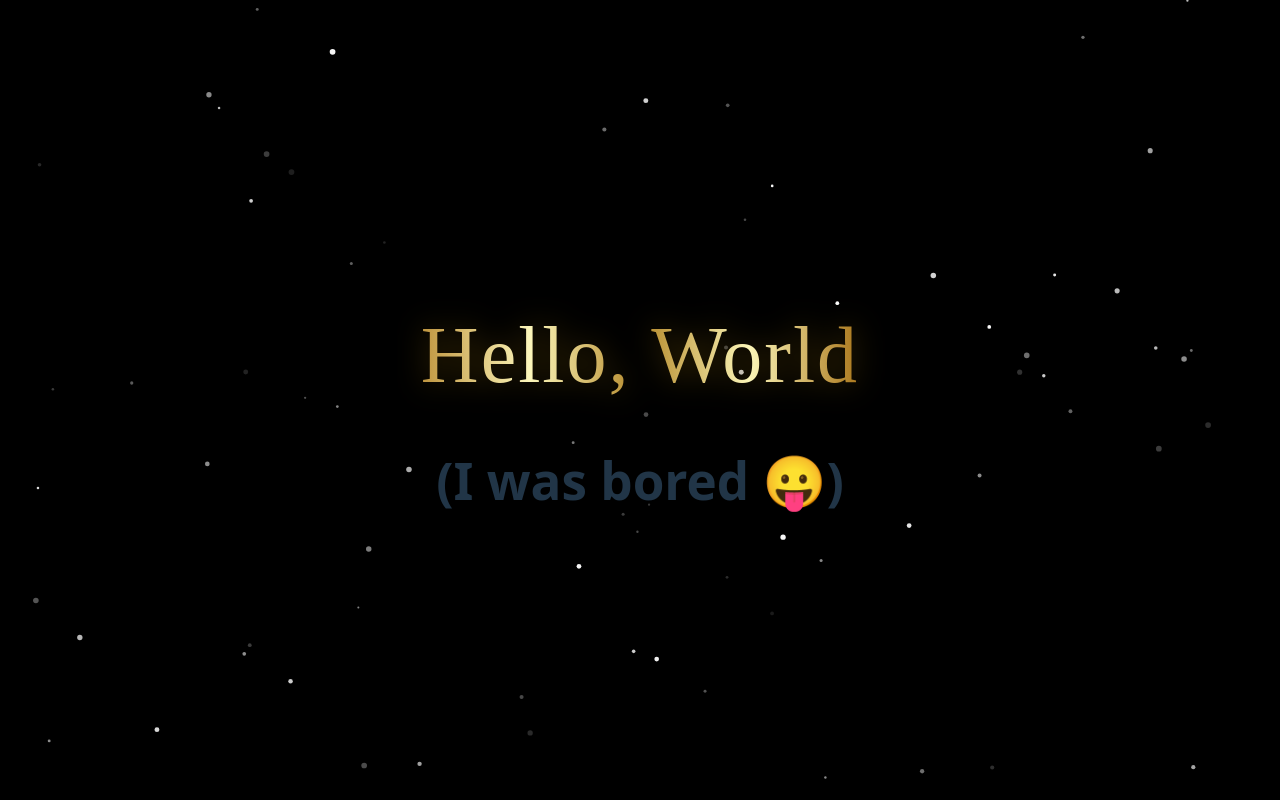
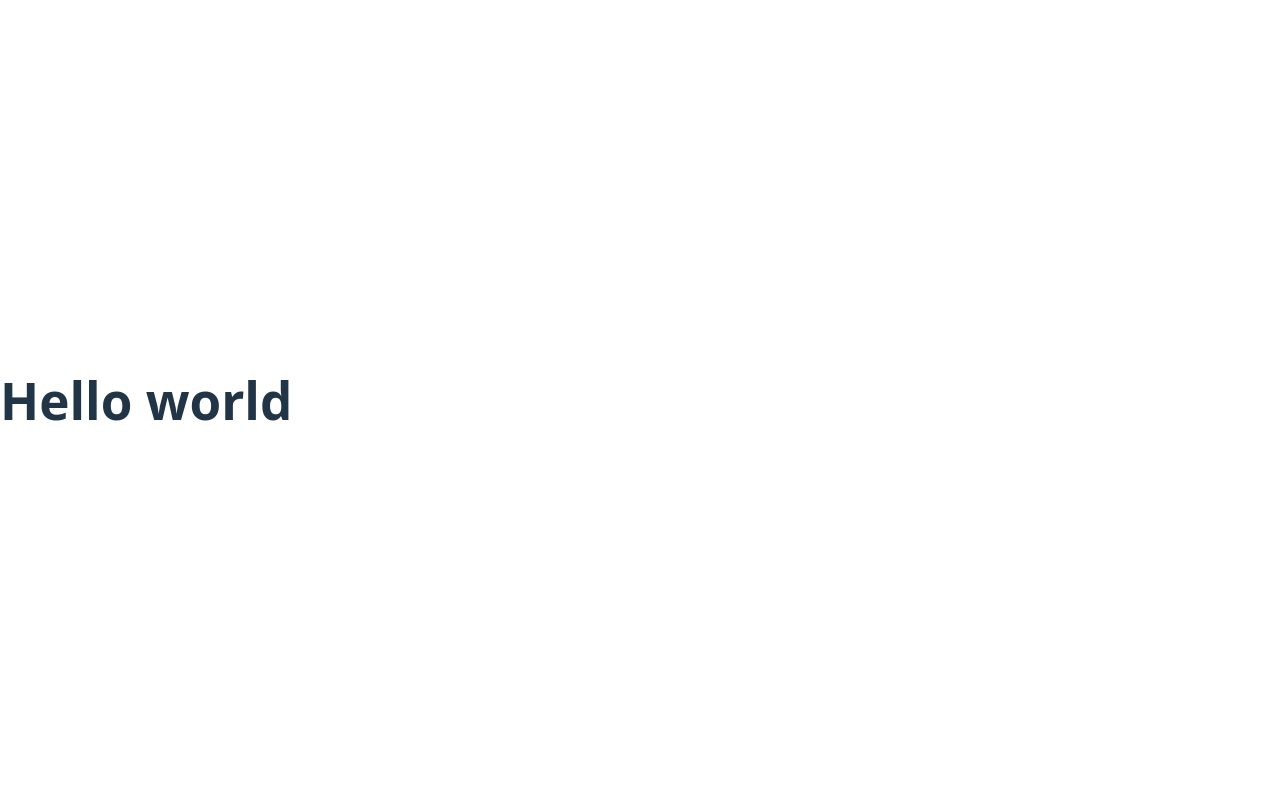
Before and after one commit to Giallo-co/kikiri, a React app in the folder frontend/: page / in a window 1280 px wide. Built offline with nearby package versions, Linux system fonts and the light colour scheme; the HTML template or start-up script is replaced by a standard one.

Commit message:
simplificacion del hello world

```diff
--- a/frontend/src/App.tsx
+++ b/frontend/src/App.tsx
@@ -1,64 +1,10 @@
-import { useEffect, useState } from "react";
-import Particles, { initParticlesEngine } from "@tsparticles/react";
-import { loadSlim } from "@tsparticles/slim";
-import "./App.css";
-
-export default function App() {
-  const [init, setInit] = useState(false);
-
-  useEffect(() => {
-    initParticlesEngine(async (engine) => {
-      await loadSlim(engine);
-    }).then(() => {
-      setInit(true);
-    });
-  }, []);
-
+// Este es el código más simple de React + TypeScript
+function App() {
   return (
-    <div className="container">
-      {init && (
-        <Particles
-          id="tsparticles"
-          options={{
-            background: {
-              color: "#000",
-            },
-            fpsLimit: 120,
-            particles: {
-              number: {
-                value: 150,
-                density: { enable: true },
-              },
-              color: { value: "#ffffff" },
-              shape: { type: "circle" },
-              opacity: {
-                value: { min: 0.1, max: 1 },
-                animation: {
-                  enable: true,
-                  speed: 1,
-                  sync: false,
-                },
-              },
-              size: {
-                value: { min: 1, max: 3 },
-              },
-              move: {
-                enable: true,
-                speed: 0.2,
-                direction: "none",
-                random: true,
-                straight: false,
-                outModes: { default: "out" },
-              },
-            },
-          }}
-        />
-      )}
-
-      <div className="content">
-        <h1 className="elegant-title">Hello, World</h1>
-        <h1>(I was bored 😛) </h1>
-      </div>
+    <div className="main-container">
+      <h1>Hello world</h1>
     </div>
   );
 }
+
+export default App;
```
